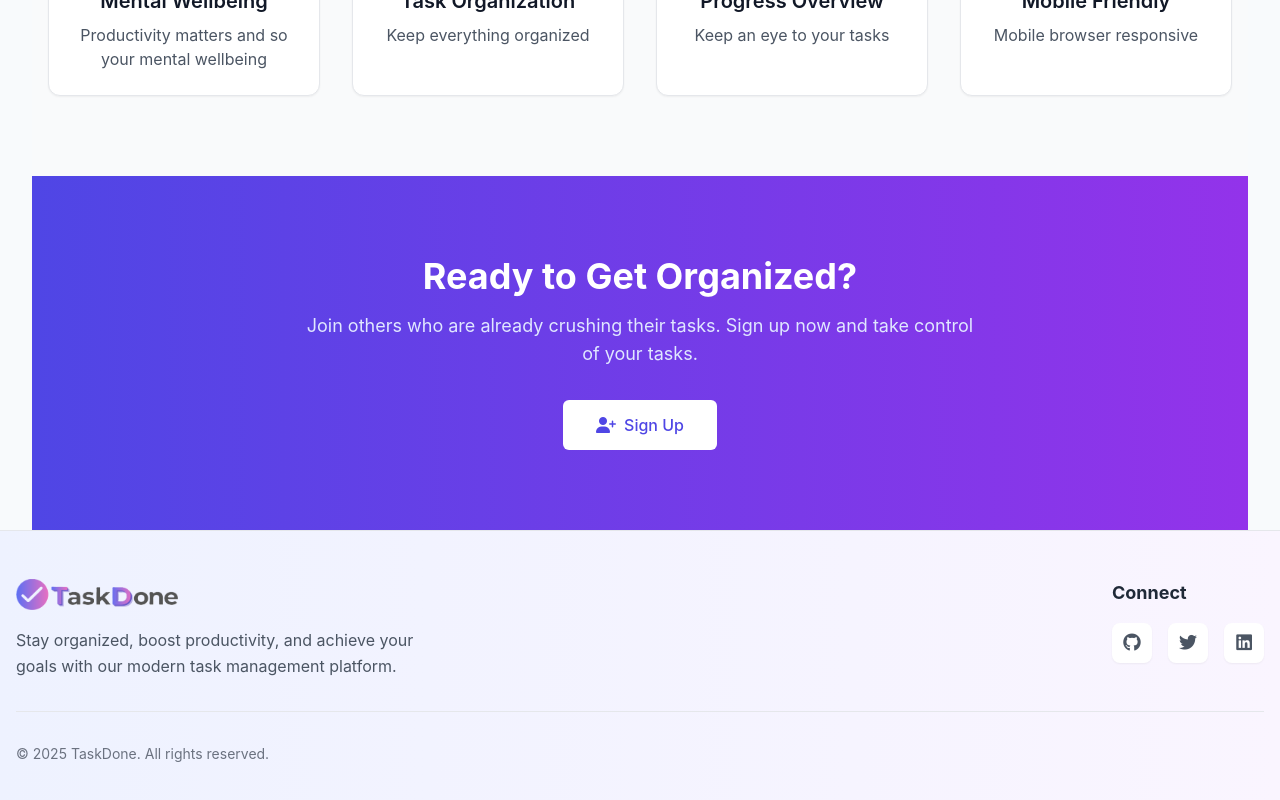
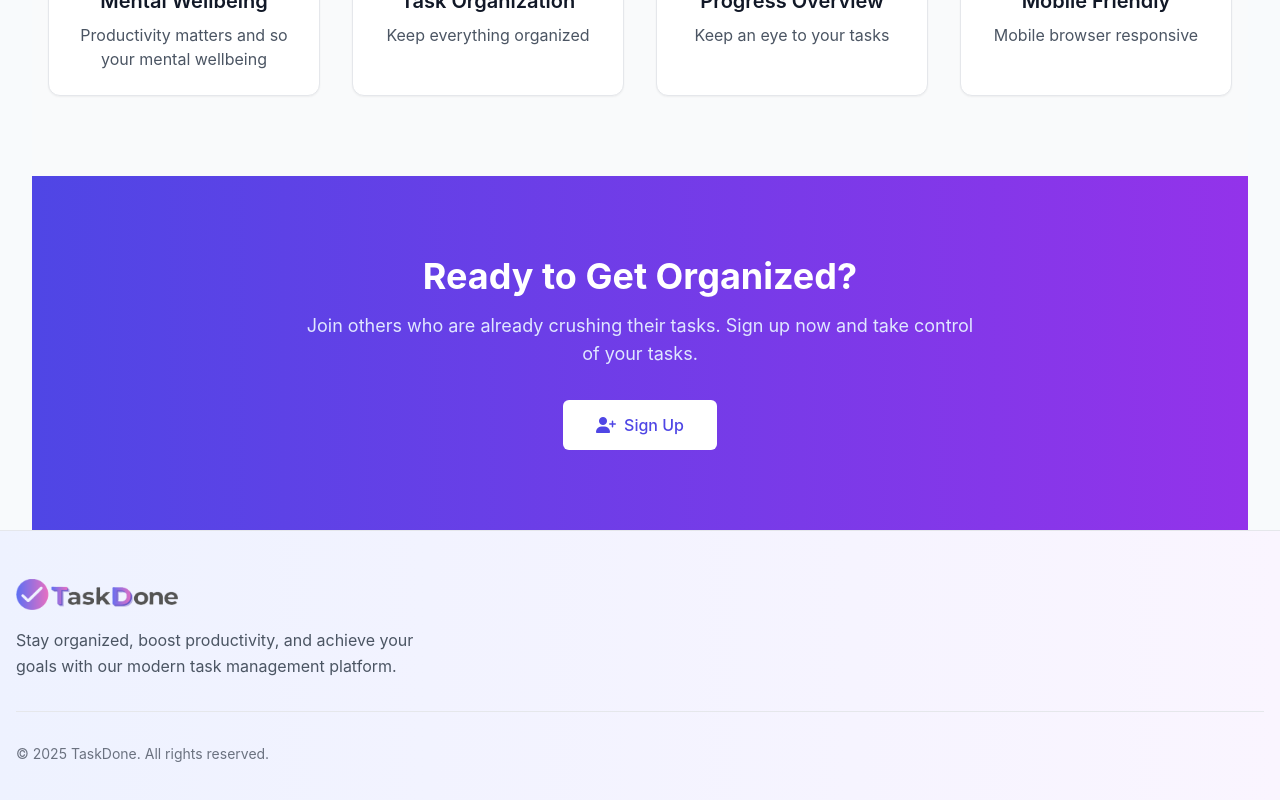
Before and after one commit to JeydiDJ/TaskDone, an Angular app in the folder task-management-app/: page / in a window 1280 px wide. Shown: the part 1036-1836 px from the top of the page. Built offline with nearby package versions, Linux system fonts and the light colour scheme.

Commit message:
Removed: footer Connect

```diff
--- a/task-management-app/src/app/shared/footer/footer.component.html
+++ b/task-management-app/src/app/shared/footer/footer.component.html
@@ -13,22 +13,6 @@
                     Stay organized, boost productivity, and achieve your goals with our modern task management platform.
                 </p>
             </div>
-
-            <!-- Contact -->
-            <div>
-                <h3 class="text-lg font-bold mb-4 text-gray-800">Connect</h3>
-                <div class="flex space-x-4">
-                    <a href="#" target="_blank" rel="noopener" class="w-10 h-10 bg-white rounded-lg flex items-center justify-center text-gray-600 hover:text-indigo-600 hover:bg-indigo-50 transition-all duration-200 shadow-sm hover:shadow-md">
-                        <i class="fab fa-github text-lg"></i>
-                    </a>
-                    <a href="#" target="_blank" rel="noopener" class="w-10 h-10 bg-white rounded-lg flex items-center justify-center text-gray-600 hover:text-blue-500 hover:bg-blue-50 transition-all duration-200 shadow-sm hover:shadow-md">
-                        <i class="fab fa-twitter text-lg"></i>
-                    </a>
-                    <a href="#" target="_blank" rel="noopener" class="w-10 h-10 bg-white rounded-lg flex items-center justify-center text-gray-600 hover:text-blue-600 hover:bg-blue-50 transition-all duration-200 shadow-sm hover:shadow-md">
-                        <i class="fab fa-linkedin text-lg"></i>
-                    </a>
-                </div>
-            </div>
         </div>
 
         <!-- Bottom Section -->
```
